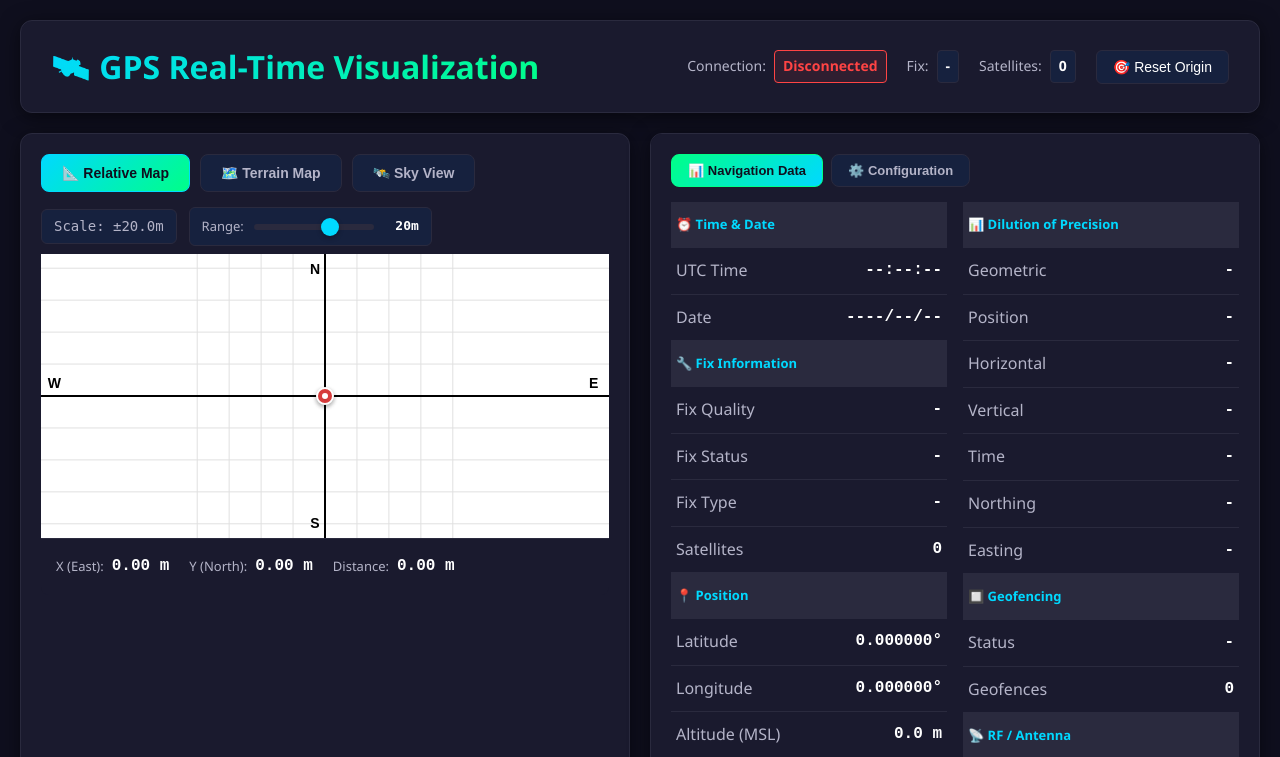
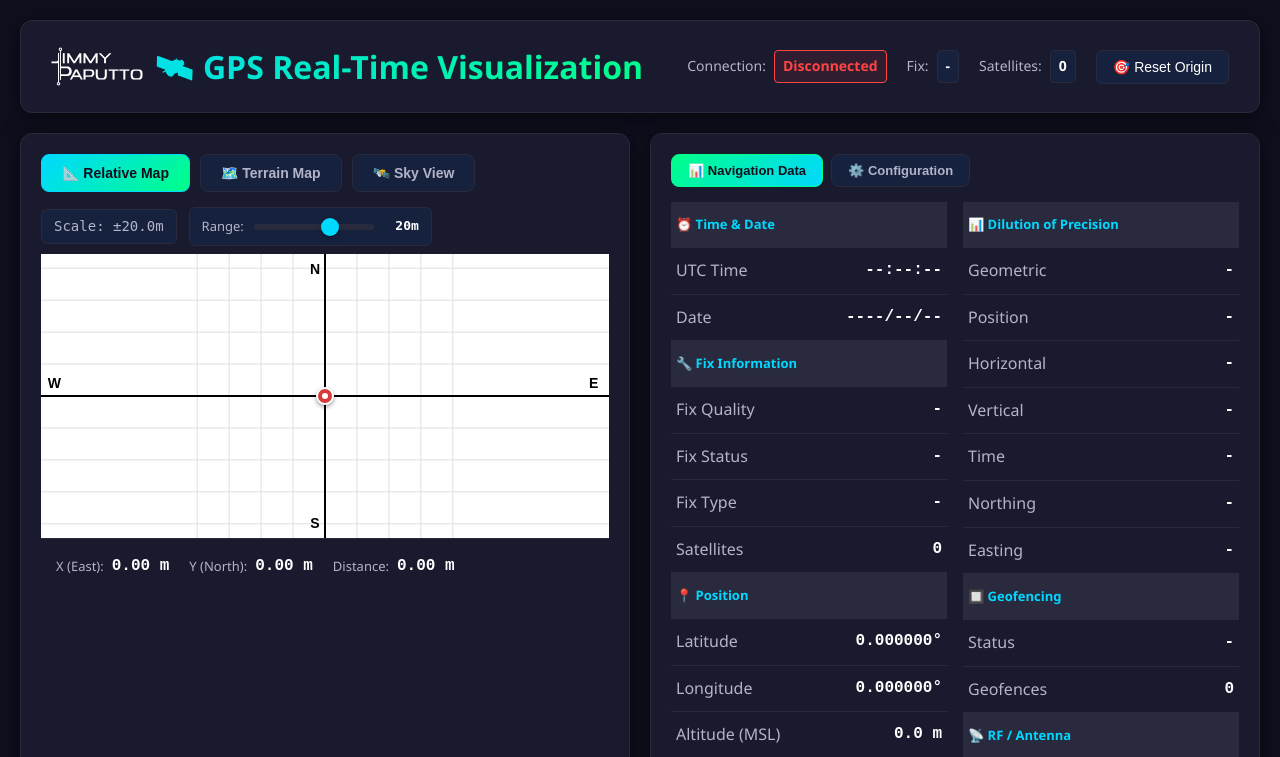
Before and after one commit to jimmypaputto/GnssHat, a Flask app: page / in a window 1280 px wide. Shown: the top 757 px of the page. Run offline with Flask 3, Linux system fonts and the light colour scheme; parts of the project's set-up code (start-up, migrations or seed data) failed here and were passed over; some libraries are stand-ins or nearby versions.

Commit message:
add logo to web app

```diff
--- a/examples/Visualization/app.py
+++ b/examples/Visualization/app.py
@@ -16,7 +16,7 @@ _pi_user_site = '/home/pi/.local/lib/python3.13/site-packages'
 if _pi_user_site not in sys.path and os.path.isdir(_pi_user_site):
     sys.path.insert(0, _pi_user_site)
 
-from flask import Flask, render_template, jsonify, request
+from flask import Flask, render_template, jsonify, request, send_from_directory
 from flask_socketio import SocketIO, emit
 from geopy.distance import geodesic
 
@@ -489,6 +489,12 @@ def gps_reader_thread():
     print("GPS NMEA reader thread stopped")
 
 
+@app.route('/res/<path:filename>')
+def serve_res(filename):
+    """Serve files from res/ directory"""
+    return send_from_directory(os.path.join(app.root_path, 'res'), filename)
+
+
 @app.route('/')
 def index():
     """Serve main page"""
--- a/examples/Visualization/static/css/style.css
+++ b/examples/Visualization/static/css/style.css
@@ -53,6 +53,15 @@ header h1 {
     -webkit-background-clip: text;
     -webkit-text-fill-color: transparent;
     background-clip: text;
+    display: flex;
+    align-items: center;
+    gap: 12px;
+}
+
+.header-logo {
+    height: 2.4rem;
+    width: auto;
+    -webkit-text-fill-color: initial;
 }
 
 .status-bar {
--- a/examples/Visualization/templates/index.html
+++ b/examples/Visualization/templates/index.html
@@ -12,7 +12,7 @@
 <body>
     <div class="container">
         <header>
-            <h1>🛰️ GPS Real-Time Visualization</h1>
+            <h1><img src="/res/NazwaStos.svg" alt="Logo" class="header-logo"> 🛰️ GPS Real-Time Visualization</h1>
             <div class="status-bar">
                 <div class="status-item">
                     <span class="status-label">Connection:</span>
```
Also changed, not shown: examples/Visualization/res/NazwaStos.svg (added).
